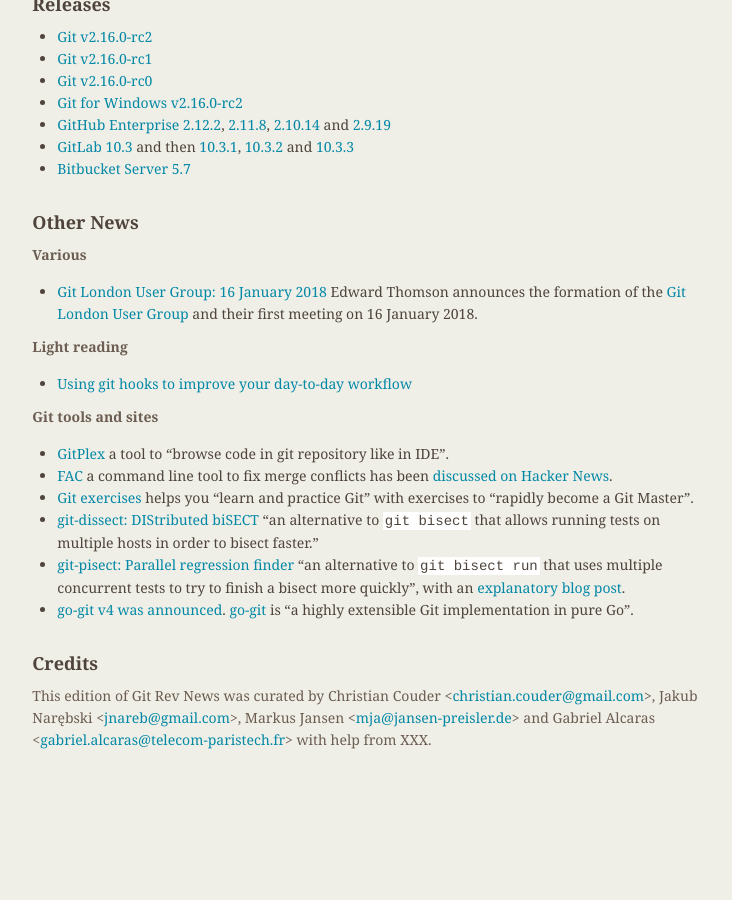
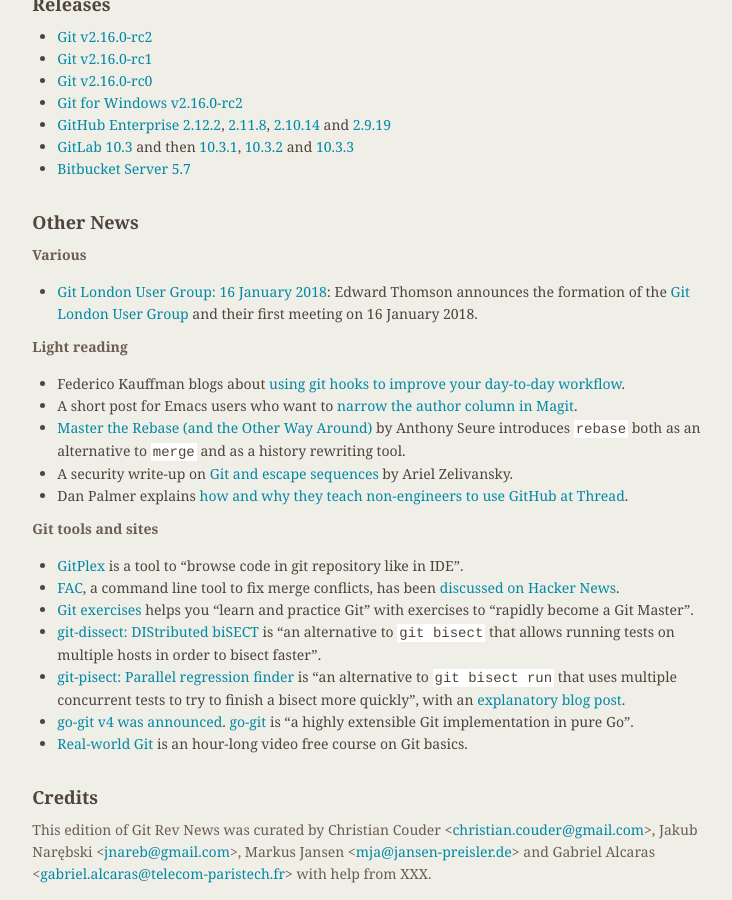
Before and after one commit to git/git.github.io, a Jekyll site: the page built from rev_news/drafts/edition-35.md, in a window 1280 px wide and 900 px high, scrolled down 1535 px. Shown: the whole window, without its empty margins (376-1108 px from the left). Built offline with Jekyll 4.4.1, drawn with Linux system fonts in a browser that asks for light colours; before the commit the page ends 2301 px from its top, so only the background shows below that.

Commit message:
Add Jakub's links and improve formatting

```diff
--- a/rev_news/drafts/edition-35.md
+++ b/rev_news/drafts/edition-35.md
@@ -120,21 +120,27 @@
 
 __Various__
 
-* [Git London User Group: 16 January 2018](https://public-inbox.org/git/CA+WKDT3uKyEfzGvnkRUG7SEKy4ypz+Aa223UaVE8vyktcmgSvw@mail.gmail.com/) Edward Thomson announces the formation of the [Git London User Group](http://londongit.org/) and their first meeting on 16 January 2018.
+* [Git London User Group: 16 January 2018](https://public-inbox.org/git/CA+WKDT3uKyEfzGvnkRUG7SEKy4ypz+Aa223UaVE8vyktcmgSvw@mail.gmail.com/): Edward Thomson announces the formation of the [Git London User Group](http://londongit.org/) and their first meeting on 16 January 2018.
 
 
 __Light reading__
 
-* [Using git hooks to improve your day-to-day workflow](https://wyeworks.com/blog/2018/1/3/using-git-hooks-to-improve-your-day-to-day-workflow/)
+* Federico Kauffman blogs about [using git hooks to improve your day-to-day workflow](https://wyeworks.com/blog/2018/1/3/using-git-hooks-to-improve-your-day-to-day-workflow/).
+* A short post for Emacs users who want to [narrow the author column in Magit](https://scripter.co/narrowing-the-author-column-in-magit/).
+* [Master the Rebase (and the Other Way Around)](https://blog.algolia.com/master-git-rebase/) by Anthony Seure introduces `rebase` both as an alternative to `merge` and as a history rewriting tool.
+* A security write-up on [Git and escape sequences](https://www.twistlock.com/2017/12/13/hiding-content-git-escape-sequence-twistlock-labs-experiment/) by Ariel Zelivansky.
+* Dan Palmer explains [how and why they teach non-engineers to use GitHub at Thread](https://thread.engineering/teaching-non-engineers-how-to-contribute-code-2e85411ab464).
+
 
 __Git tools and sites__
 
-* [GitPlex](https://www.gitplex.com/) a tool to "browse code in git repository like in IDE".
-* [FAC](https://github.com/mkchoi212/fac) a command line tool to fix merge conflicts has been [discussed on Hacker News](https://news.ycombinator.com/item?id=16056271).
+* [GitPlex](https://www.gitplex.com/) is a tool to "browse code in git repository like in IDE".
+* [FAC](https://github.com/mkchoi212/fac), a command line tool to fix merge conflicts, has been [discussed on Hacker News](https://news.ycombinator.com/item?id=16056271).
 * [Git exercises](https://gitexercises.fracz.com/) helps you "learn and practice Git" with exercises to "rapidly become a Git Master".
-* [git-dissect: DIStributed biSECT](https://github.com/talshorer/git-dissect) "an alternative to `git bisect` that allows running tests on multiple hosts in order to bisect faster."
-* [git-pisect: Parallel regression finder](https://github.com/hoelzro/git-pisect) "an alternative to `git bisect run` that uses multiple concurrent tests to try to finish a bisect more quickly", with an [explanatory blog post](https://hoelz.ro/blog/git-pisect).
+* [git-dissect: DIStributed biSECT](https://github.com/talshorer/git-dissect) is "an alternative to `git bisect` that allows running tests on multiple hosts in order to bisect faster".
+* [git-pisect: Parallel regression finder](https://github.com/hoelzro/git-pisect) is "an alternative to `git bisect run` that uses multiple concurrent tests to try to finish a bisect more quickly", with an [explanatory blog post](https://hoelz.ro/blog/git-pisect).
 * [go-git v4 was announced](https://blog.sourced.tech/post/go-git-v4/). [go-git](https://github.com/src-d/go-git) is "a highly extensible Git implementation in pure Go".
+* [Real-world Git](https://trevordmiller.com/courses/real-world-git) is an hour-long video free course on Git basics.
 
 ## Credits
 
```
